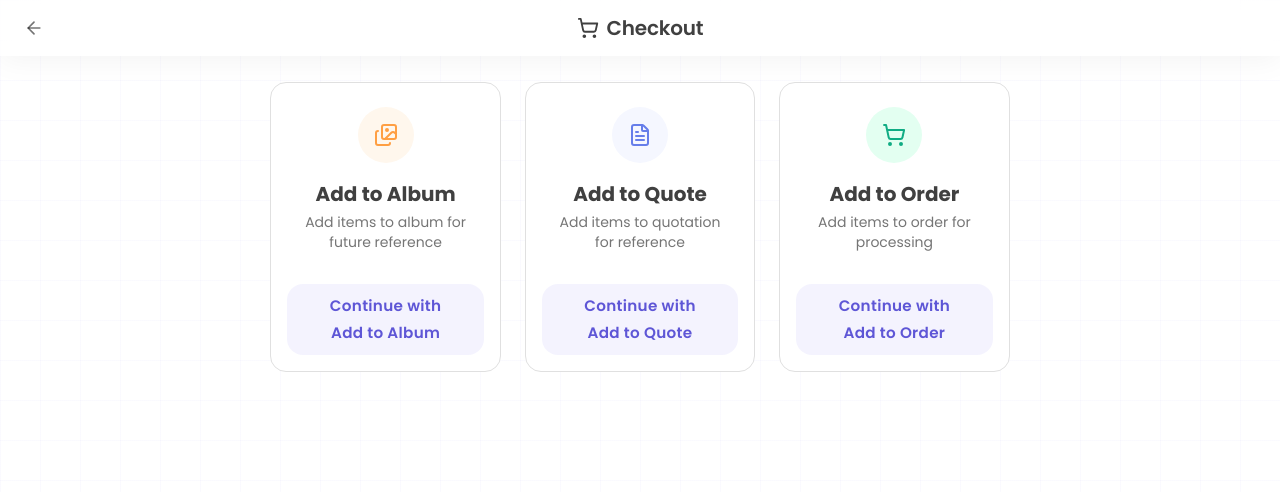
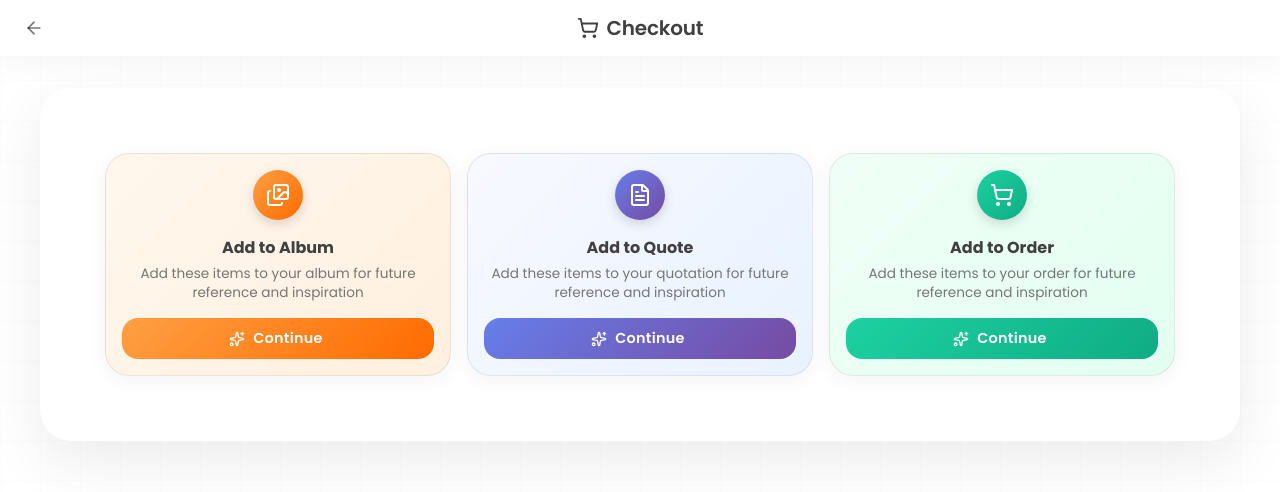
Before and after one commit to optigo-app/optigoAi, a Next.js app: page /checkout in a window 1280 px wide. Shown: the top 492 px of the page. Built offline with nearby package versions, Linux system fonts and the light colour scheme; no server answers; what @mui/material-nextjs would draw is missing.

Commit message:
working on ui changes and page name changes

```diff
--- a/src/components/Checkout/CheckoutClient.jsx
+++ b/src/components/Checkout/CheckoutClient.jsx
@@ -11,7 +11,7 @@ import {
     Paper,
     CircularProgress,
 } from "@mui/material";
-import { ArrowLeft, ShoppingCart, Images, FileText } from "lucide-react";
+import { ArrowLeft, ShoppingCart, Images, FileText, Sparkles } from "lucide-react";
 
 import { useCart } from "@/context/CartContext";
 import { useToast } from "@/context/ToastContext";
@@ -23,58 +23,55 @@ import PageHeader from "../Common/PageHeader";
 /* ----------------------------------------------------
    ACTION CONFIG — Adding new actions requires only this
    ---------------------------------------------------- */
-const ACTION_BUTTON_BG = "#7367f0";
-const ACTION_BUTTON_HOVER = "#5e56d6";
-
 const ACTION_CONFIG = {
     album: {
         title: "Add to Album",
-        description: "Add items to album for future reference",
+        description: "Add these items to your album for future reference and inspiration",
         api: SaveCartApi,
         successMessage: "Items added to Album!",
         postMessageEvent: "Album",
         responseKey: "QID",
 
         ui: {
-            icon: <Images size={24} color="#ff9f43" />,
-            iconBg: "#fff7ed",
-            cardBg: "#ffffff",
-            buttonBg: ACTION_BUTTON_BG,
-            buttonHover: ACTION_BUTTON_HOVER,
+            icon: <Images size={32} />,
+            iconBg: "linear-gradient(135deg, #ff9f43 0%, #ff6b00 100%)",
+            cardBg: "linear-gradient(135deg, #fff7ed 0%, #fff0df 100%)",
+            buttonBg: "linear-gradient(135deg, #ff9f43 0%, #ff6b00 100%)",
+            buttonHover: "linear-gradient(135deg, #ff8c1a 0%, #e65b00 100%)",
         },
     },
 
     quote: {
         title: "Add to Quote",
-        description: "Add items to quotation for reference",
+        description: "Add these items to your quotation for future reference and inspiration",
         api: SaveCartApi,
         successMessage: "Items added to Quotation!",
         postMessageEvent: "Quotation",
         responseKey: "QID",
 
         ui: {
-            icon: <FileText size={24} color="#667eea" />,
-            iconBg: "#f5f7ff",
-            cardBg: "#ffffff",
-            buttonBg: ACTION_BUTTON_BG,
-            buttonHover: ACTION_BUTTON_HOVER,
+            icon: <FileText size={32} />,
+            iconBg: "linear-gradient(135deg, #667eea 0%, #764ba2 100%)",
+            cardBg: "linear-gradient(135deg, #f8f9ff 0%, #e8f2ff 100%)",
+            buttonBg: "linear-gradient(135deg, #667eea 0%, #764ba2 100%)",
+            buttonHover: "linear-gradient(135deg, #5a6fd8 0%, #6a4190 100%)",
         },
     },
 
     order: {
         title: "Add to Order",
-        description: "Add items to order for processing",
+        description: "Add these items to your order for future reference and inspiration",
         api: SaveCartApi,
         successMessage: "Items added to Order!",
         postMessageEvent: "Order",
         responseKey: "QID",
 
         ui: {
-            icon: <ShoppingCart size={24} color="#10ac84" />,
-            iconBg: "#e3fff1",
-            cardBg: "#ffffff",
-            buttonBg: ACTION_BUTTON_BG,
-            buttonHover: ACTION_BUTTON_HOVER,
+            icon: <ShoppingCart size={32} />,
+            iconBg: "linear-gradient(135deg, #1dd1a1 0%, #10ac84 100%)",
+            cardBg: "linear-gradient(135deg, #f0fff7 0%, #e3fff1 100%)",
+            buttonBg: "linear-gradient(135deg, #1dd1a1 0%, #10ac84 100%)",
+            buttonHover: "linear-gradient(135deg, #14c79a 0%, #0f9b77 100%)",
         },
     },
 };
@@ -103,26 +100,31 @@ const ActionCard = ({ actionKey, config, loading, onClick }) => {
         <Paper
             elevation={0}
             sx={{
-                p: 0,
-                borderRadius: 2,
+                p: 2,
+                borderRadius: 3,
+                height: "100%",
+                display: "flex",
+                flexDirection: "column",
+                justifyContent: "space-between",
                 overflow: "hidden",
                 background: ui.cardBg,
                 border: "1px solid",
-                borderColor: "divider",
+                borderColor: "rgba(0,0,0,0.08)",
                 transition: "0.3s",
                 cursor: "pointer",
+                boxShadow: "0 4px 20px rgba(0,0,0,0.05)",
                 "&:hover": {
                     transform: "translateY(-4px)",
-                    boxShadow: "0 4px 12px rgba(0,0,0,0.08)",
+                    boxShadow: "0 15px 30px rgba(0,0,0,0.1)",
                 },
             }}
         >
             {/* Header */}
-            <Box sx={{ p: 3, pb: 2, textAlign: "center" }}>
+            <Box sx={{ textAlign: "center", mb: 2 }}>
                 <Box
                     sx={{
-                        width: 56,
-                        height: 56,
+                        width: 50,
+                        height: 50,
                         borderRadius: "50%",
                         background: ui.iconBg,
                         display: "flex",
@@ -130,54 +132,48 @@ const ActionCard = ({ actionKey, config, loading, onClick }) => {
                         justifyContent: "center",
                         mx: "auto",
                         mb: 2,
+                        boxShadow: "0 4px 12px rgba(0,0,0,0.15)",
+                        color: "white",
                     }}
                 >
-                    {ui.icon}
+                    {React.cloneElement(ui.icon, { size: 24 })}
                 </Box>
 
-                <Typography variant="h6" fontWeight={700} sx={{ mb: 0.5 }}>
+                <Typography variant="h6" fontWeight={700} sx={{ mb: 0.5, fontSize: "1rem" }}>
                     {title}
                 </Typography>
 
-                <Typography variant="body2" color="text.secondary" sx={{ maxWidth: 300, mx: "auto", lineHeight: 1.4 }}>
+                <Typography variant="body2" color="text.secondary" sx={{ fontSize: "0.85rem", lineHeight: 1.4 }}>
                     {description}
                 </Typography>
             </Box>
 
             {/* Button */}
-            <Box sx={{ p: 2 }}>
+            <Box>
                 <Button
                     fullWidth
-                    variant="outlined"
+                    variant="contained"
                     size="medium"
                     onClick={onClick}
                     disabled={loading}
-                    startIcon={loading ? <CircularProgress size={16} /> : ''}
+                    startIcon={loading ? <CircularProgress size={16} /> : <Sparkles size={16} />}
                     sx={{
                         py: 1,
                         borderRadius: 2,
                         textTransform: "none",
-                        fontSize: "0.95rem",
+                        fontSize: "0.9rem",
                         fontWeight: 600,
-                        borderColor: "transparent",
-                        color: ui.buttonHover,
-                        background: "rgba(115, 103, 240, 0.08)",
+                        background: ui.buttonBg,
+                        "&:hover": { background: ui.buttonHover },
                         boxShadow: "none",
-                        "&:hover": {
-                            background: "rgba(115, 103, 240, 0.12)",
-                            borderColor: "transparent",
-                            color: ui.buttonBg,
-                            boxShadow: "none"
-                        },
                     }}
                 >
-                    {loading ? "Processing..." : `Continue with ${title}`}
+                    {loading ? "Processing..." : `Continue`}
                 </Button>
             </Box>
-        </Paper >
+        </Paper>
     );
 };
-
 /* ----------------------------------------------------
    MAIN COMPONENT
    ---------------------------------------------------- */
@@ -234,11 +230,23 @@ const CheckoutClient = () => {
                         </>
                     }
                 />
-                <Box sx={{ display: "flex", flexDirection: "column", justifyContent: "center", p: '10px 16px !important', mt: 2 }}>
+                <Box
+                    sx={{
+                        maxWidth: 1200,
+                        mx: "auto",
+                        mt: 4,
+                        p: { xs: 2, md: 4, lg: 8 },
+                        borderRadius: 4,
+                        bgcolor: "rgba(255,255,255,0.6)",
+                        backdropFilter: "blur(20px)",
+                        boxShadow: "0 20px 60px rgba(0,0,0,0.08)",
+                        border: "1px solid rgba(255,255,255,0.8)",
+                    }}
+                >
                     {/* Dynamic Config-based Action Cards */}
-                    <Grid container spacing={3} justifyContent="center" alignItems="center">
+                    <Grid container spacing={2} justifyContent="center">
                         {Object.entries(ACTION_CONFIG).map(([key, cfg]) => (
-                            <Grid key={key} size={{ xs: 12, md: 6, lg: 2.4 }}>
+                            <Grid key={key} size={{ xs: 12, sm: 6, md: 4 }}>
                                 <ActionCard
                                     actionKey={key}
                                     config={cfg}
--- a/src/components/Common/GridBackground.jsx
+++ b/src/components/Common/GridBackground.jsx
@@ -20,6 +20,7 @@ export default function GridBackground({ children }) {
           inset: 0,
           backgroundImage: 'linear-gradient(rgba(115, 103, 240, 0.03) 1px, transparent 1px), linear-gradient(90deg, rgba(115, 103, 240, 0.03) 1px, transparent 1px)',
           backgroundSize: '40px 40px',
+          opacity: 0.5,
           width: '100%',
           height: '100%',
           zIndex: 0,
--- a/src/components/Product/ProductClient.jsx
+++ b/src/components/Product/ProductClient.jsx
@@ -584,7 +584,7 @@ export default function ProductClient() {
                             />
                             <Box>
                                 <Typography variant="subtitle1" fontWeight={700} sx={{ lineHeight: 1.2 }}>
-                                    AI with Magic Catalogue
+                                    Magic Catalog / AI
                                 </Typography>
                                 <Typography sx={{ fontSize: 12, color: "text.secondary" }}>
                                     {finalFilteredProducts.length} products found
```
Also changed, not shown: src/Style/chatInput.scss (+9 -2 lines), src/components/ModernSearchBar.jsx (+16 -4 lines), src/components/Product/ProductCard.jsx (+5 -6 lines), 1 other file (tests, documents, lock files or other folders).
